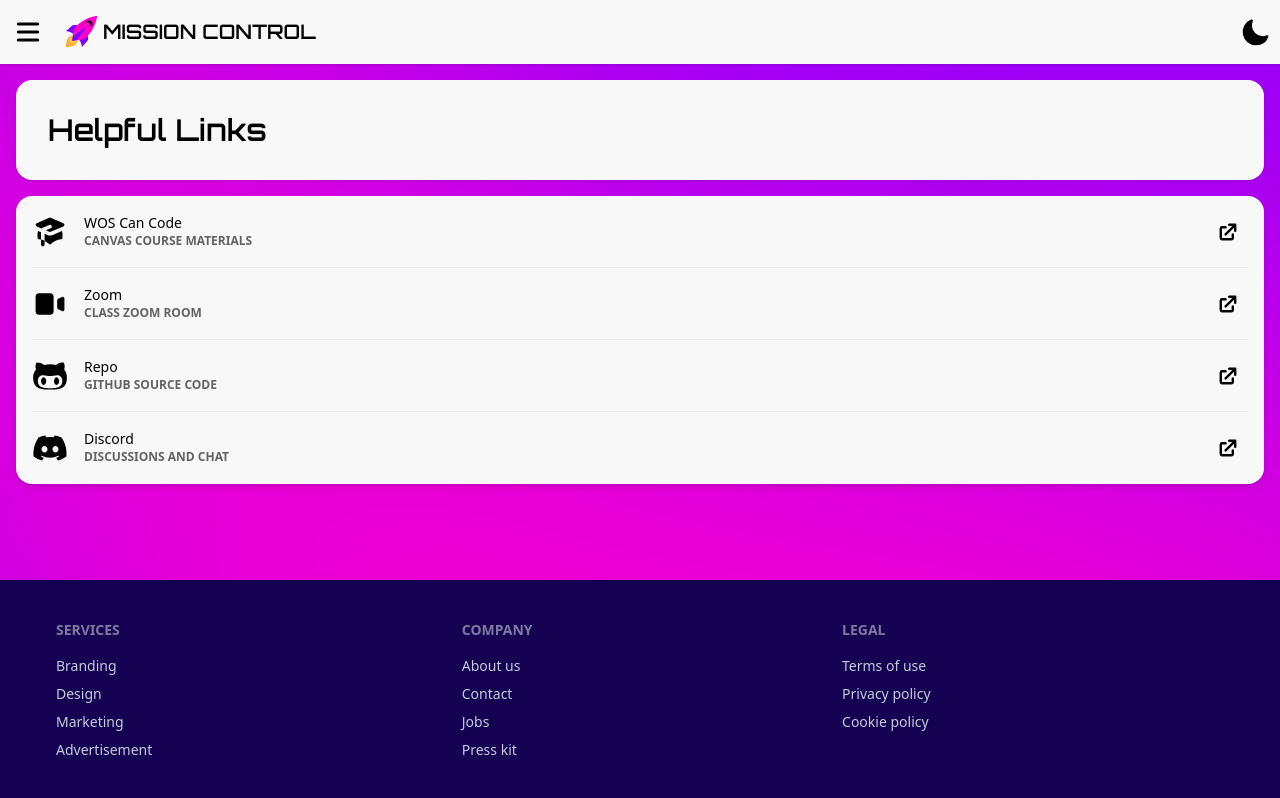
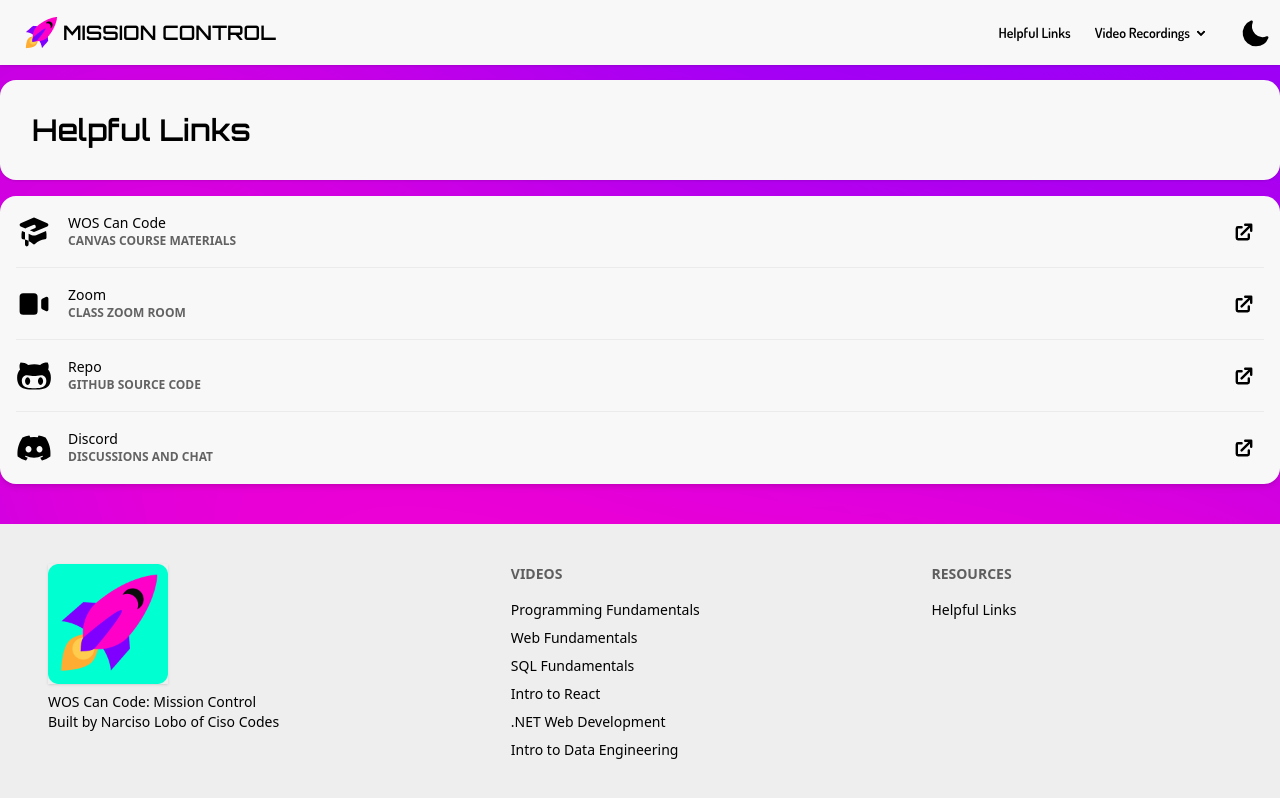
Before and after one commit to narcisolobo/video-site, a Next.js app in the folder next-app/: page /helpful-links in a window 1280 px wide. Built offline with nearby package versions, Linux system fonts and the light colour scheme.

Commit message:
added features and tweaks

```diff
--- a/next-app/src/app/components/layout/drawer.tsx
+++ b/next-app/src/app/components/layout/drawer.tsx
@@ -1,70 +1,6 @@
 import Link from "next/link";
 import { ReactNode } from "react";
-
-const navItems = [
-  {
-    module: "Programming Fundamentals",
-    weeks: [
-      {
-        url: "/modules/programming-fundamentals/week/1",
-        label: "Week 1",
-      },
-    ],
-  },
-  {
-    module: "Web Fundamentals",
-    weeks: [
-      {
-        url: "/modules/web-fundamentals/week/2",
-        label: "Week 2",
-      },
-      { url: "/modules/web-fundamentals/week/3", label: "Week 3" },
-    ],
-  },
-  {
-    module: "SQL Fundamentals",
-    weeks: [
-      {
-        url: "/modules/sql-fundamentals/week/4",
-        label: "Week 4",
-      },
-    ],
-  },
-  {
-    module: "Intro to React",
-    weeks: [
-      {
-        url: "/modules/intro-to-react/week/5",
-        label: "Week 5",
-      },
-      { url: "/modules/intro-to-react/week/6", label: "Week 6" },
-    ],
-  },
-  {
-    module: ".NET Web Development",
-    weeks: [
-      {
-        url: "/modules/.net-web-development/week/7",
-        label: "Week 7",
-      },
-      { url: "/modules/.net-web-development/week/8", label: "Week 8" },
-      { url: "/modules/.net-web-development/week/9", label: "Week 9" },
-      { url: "/modules/.net-web-development/week/10", label: "Week 10" },
-      { url: "/modules/.net-web-development/week/11", label: "Week 11" },
-      { url: "/modules/.net-web-development/week/12", label: "Week 12" },
-    ],
-  },
-  {
-    module: "Intro to Data Engineering",
-    weeks: [
-      {
-        url: "/modules/intro-to-data-engineering/week/13",
-        label: "Week 13",
-      },
-      { url: "/modules/intro-to-data-engineering/week/14", label: "Week 14" },
-    ],
-  },
-];
+import { navItems } from "@/app/data";
 
 interface MenuDrawerProps {
   children: ReactNode;
--- a/next-app/src/app/components/layout/footer.tsx
+++ b/next-app/src/app/components/layout/footer.tsx
@@ -1,27 +1,71 @@
+import Image from "next/image";
+import Link from "next/link";
+
 function Footer() {
   return (
-    <footer className="bg-neutral text-neutral-content p-10">
-      <div className="px-4 md:container md:mx-auto">
+    <footer className="bg-base-200 text-base-content p-10">
+      <div className="px-2 md:container md:mx-auto">
         <div className="footer sm:footer-horizontal">
+          <aside>
+            <Link href="/">
+              <Image
+                src="/apple-touch-icon.png"
+                width={120}
+                height={120}
+                alt="Mission Control"
+                className="shadow"
+              />
+            </Link>
+            <p>
+              WOS Can Code: Mission Control
+              <br />
+              Built by Narciso Lobo of Ciso Codes
+            </p>
+          </aside>
           <nav>
-            <h6 className="footer-title">Services</h6>
-            <a className="link link-hover">Branding</a>
-            <a className="link link-hover">Design</a>
-            <a className="link link-hover">Marketing</a>
-            <a className="link link-hover">Advertisement</a>
+            <h6 className="footer-title">Videos</h6>
+            <Link
+              href="/modules/programming-fundamentals/week/1"
+              className="link link-hover"
+            >
+              Programming Fundamentals
+            </Link>
+            <Link
+              href="/modules/web-fundamentals/week/2"
+              className="link link-hover"
+            >
+              Web Fundamentals
+            </Link>
+            <Link
+              href="/modules/sql-fundamentals/week/4"
+              className="link link-hover"
+            >
+              SQL Fundamentals
+            </Link>
+            <Link
+              href="/modules/intro-to-react/week/5"
+              className="link link-hover"
+            >
+              Intro to React
+            </Link>
+            <Link
+              href="/modules/.net-web-development/week/7"
+              className="link link-hover"
+            >
+              .NET Web Development
+            </Link>
+            <Link
+              href="/modules/intro-to-data-engineering/week/13"
+              className="link link-hover"
+            >
+              Intro to Data Engineering
+            </Link>
           </nav>
           <nav>
-            <h6 className="footer-title">Company</h6>
-            <a className="link link-hover">About us</a>
-            <a className="link link-hover">Contact</a>
-            <a className="link link-hover">Jobs</a>
-            <a className="link link-hover">Press kit</a>
-          </nav>
-          <nav>
-            <h6 className="footer-title">Legal</h6>
-            <a className="link link-hover">Terms of use</a>
-            <a className="link link-hover">Privacy policy</a>
-            <a className="link link-hover">Cookie policy</a>
+            <h6 className="footer-title">Resources</h6>
+            <Link href="/helpful-links" className="link link-hover">
+              Helpful Links
+            </Link>
           </nav>
         </div>
       </div>
--- /dev/null
+++ b/next-app/src/app/components/layout/navbar-menu.tsx
@@ -0,0 +1,45 @@
+import Link from "next/link";
+import { navItems } from "@/app/data";
+
+function NavbarMenu() {
+  return (
+    <ul className="menu menu-horizontal hidden font-sans font-semibold md:flex">
+      <li>
+        <Link href="/helpful-links">Helpful Links</Link>
+      </li>
+      <li>
+        <details>
+          <summary>Video Recordings</summary>
+          <ul className="p-2">
+            <li>
+              {navItems.map((navItem) => (
+                <details
+                  key={navItem.module}
+                  className="bg-base-200 min-w-[12rem] p-2"
+                >
+                  <summary className="cursor-pointer py-1 whitespace-nowrap">
+                    {navItem.module}
+                  </summary>
+                  <ul className="space-y-1 pl-2">
+                    {navItem.weeks.map((week) => (
+                      <li key={week.url}>
+                        <Link
+                          href={week.url}
+                          className="hover:bg-base-300 block rounded px-2 py-1"
+                        >
+                          {week.label}
+                        </Link>
+                      </li>
+                    ))}
+                  </ul>
+                </details>
+              ))}
+            </li>
+          </ul>
+        </details>
+      </li>
+    </ul>
+  );
+}
+
+export default NavbarMenu;
--- a/next-app/src/app/components/layout/navbar.tsx
+++ b/next-app/src/app/components/layout/navbar.tsx
@@ -2,12 +2,13 @@
 import Link from "next/link";
 import { HiMenu } from "react-icons/hi";
 import Image from "next/image";
+import NavbarMenu from "./navbar-menu";
 
 function Navbar() {
   return (
     <div className="navbar bg-base-100 fixed top-0 right-0 left-0 z-40 shadow-sm">
       <div className="flex w-full items-center md:container md:mx-auto">
-        <div className="flex-none">
+        <div className="flex-none md:hidden">
           <label
             htmlFor="my-drawer"
             className="btn btn-square btn-ghost drawer-button"
@@ -29,7 +30,8 @@
             mission control
           </Link>
         </div>
-        <div className="flex-none">
+        <div className="flex flex-none items-center gap-4">
+          <NavbarMenu />
           <ThemeSwitcher />
         </div>
       </div>
--- a/next-app/src/app/components/video-list.tsx
+++ b/next-app/src/app/components/video-list.tsx
@@ -1,12 +1,14 @@
-import { urlFor } from "@/lib/sanity";
-import Image from "next/image";
 import { LectureRecording } from "@/sanity-studio/sanity.types";
+import VideoCard from "./videos/video-card";
+import { groupRecordingsByDay } from "@/utils";
 
 interface VideoListProps {
   recordings: LectureRecording[];
 }
 
 function VideoList({ recordings }: VideoListProps) {
+  const grouped = groupRecordingsByDay(recordings);
+
   if (recordings.length === 0) {
     return (
       <div className="card bg-base-100 shadow">
@@ -18,46 +20,22 @@
   }
 
   return (
-    <div className="grid grid-cols-[repeat(auto-fit,_minmax(380px,_1fr))] gap-4">
-      {recordings.map((r) => (
-        <div
-          key={r._id}
-          className="card bg-base-100 hover:bg-base-200 relative shadow transition-transform duration-200 ease-in-out hover:-translate-x-1 hover:-translate-y-1"
-        >
-          <a
-            href={r.videoUrl}
-            target="_blank"
-            rel="noopener noreferrer"
-            className="absolute inset-0 z-10"
-            aria-label={`Go to video: ${r.title}`}
-          />
-          <figure>
-            {r.thumbnail && (
-              <Image
-                src={urlFor(r.thumbnail).width(500).url()}
-                alt={r.title || "Lecture thumbnail"}
-                width={500}
-                height={340}
-                className="rounded-t-lg"
-                priority={false}
-              />
-            )}
-          </figure>
-          <div className="card-body justify-between p-6">
-            <div className="collapse flex-grow">
-              <input type="checkbox" defaultChecked />
-              <h3 className="card-title collapse-title p-0">{r.title}</h3>
-              <p className="collapse-content p-0">{r.description}</p>
+    <div className="space-y-10">
+      {Object.entries(grouped).map(([day, dayRecordings]) => (
+        <section key={day}>
+          <div className="card bg-base-300 shadow">
+            <div className="card-body">
+              <h2 className="font-display text-base-content mb-4 text-xl font-semibold">
+                {day}
+              </h2>
+              <div className="grid grid-cols-1 gap-4 sm:grid-cols-2 lg:grid-cols-3">
+                {dayRecordings.map((r) => (
+                  <VideoCard key={r._id} recording={r} />
+                ))}
+              </div>
             </div>
-            <a
-              href={r.videoUrl}
-              target="_blank"
-              className="btn btn-sm btn-primary mt-2"
-            >
-              Watch Video
-            </a>
           </div>
-        </div>
+        </section>
       ))}
     </div>
   );
--- /dev/null
+++ b/next-app/src/app/components/videos/video-card.tsx
@@ -0,0 +1,61 @@
+import Image from "next/image";
+import { urlFor } from "@/lib/sanity";
+import { formatDate } from "@/utils";
+import { LectureRecording } from "@/sanity-studio/sanity.types";
+
+interface VideoCardProps {
+  recording: LectureRecording;
+}
+
+function VideoCard({ recording }: VideoCardProps) {
+  return (
+    <div
+      key={recording._id}
+      className="card bg-base-100 hover:bg-base-200 relative shadow transition-transform duration-200 ease-in-out hover:-translate-x-1 hover:-translate-y-1"
+    >
+      <a
+        href={recording.videoUrl}
+        target="_blank"
+        rel="noopener noreferrer"
+        className="absolute inset-0 z-10"
+        aria-label={`Go to video: ${recording.title}`}
+      />
+      <figure>
+        {recording.thumbnail && (
+          <Image
+            src={urlFor(recording.thumbnail).width(500).url()}
+            alt={recording.title || "Lecture thumbnail"}
+            width={500}
+            height={340}
+            className="rounded-t-lg"
+            priority={false}
+          />
+        )}
+      </figure>
+      <div className="card-body justify-between p-6">
+        <div className="collapse flex-grow">
+          <input type="checkbox" defaultChecked />
+          <h3 className="card-title collapse-title p-0">{recording.title}</h3>
+          <p className="collapse-content p-0">{recording.description}</p>
+        </div>
+        <div className="text-base-content/70 flex items-center justify-between text-xs uppercase">
+          <p>
+            week {recording.week}, day {recording.day}
+          </p>
+          <p className="text-right">
+            {recording.date && formatDate(recording.date)}
+          </p>
+        </div>
+        <a
+          href={recording.videoUrl}
+          target="_blank"
+          className="btn btn-sm btn-primary mt-2"
+        >
+          Watch Video
+        </a>
+      </div>
+    </div>
+  );
+}
+
+export default VideoCard;
--- /dev/null
+++ b/next-app/src/app/data/index.ts
@@ -0,0 +1,66 @@
+const navItems = [
+  {
+    module: "Programming Fundamentals",
+    weeks: [
+      {
+        url: "/modules/programming-fundamentals/week/1",
+        label: "Week 1",
+      },
+    ],
+  },
+  {
+    module: "Web Fundamentals",
+    weeks: [
+      {
+        url: "/modules/web-fundamentals/week/2",
+        label: "Week 2",
+      },
+      { url: "/modules/web-fundamentals/week/3", label: "Week 3" },
+    ],
+  },
+  {
+    module: "SQL Fundamentals",
+    weeks: [
+      {
+        url: "/modules/sql-fundamentals/week/4",
+        label: "Week 4",
+      },
+    ],
+  },
+  {
+    module: "Intro to React",
+    weeks: [
+      {
+        url: "/modules/intro-to-react/week/5",
+        label: "Week 5",
+      },
+      { url: "/modules/intro-to-react/week/6", label: "Week 6" },
+    ],
+  },
+  {
+    module: ".NET Web Development",
+    weeks: [
+      {
+        url: "/modules/.net-web-development/week/7",
+        label: "Week 7",
+      },
+      { url: "/modules/.net-web-development/week/8", label: "Week 8" },
+      { url: "/modules/.net-web-development/week/9", label: "Week 9" },
+      { url: "/modules/.net-web-development/week/10", label: "Week 10" },
+      { url: "/modules/.net-web-development/week/11", label: "Week 11" },
+      { url: "/modules/.net-web-development/week/12", label: "Week 12" },
+    ],
+  },
+  {
+    module: "Intro to Data Engineering",
+    weeks: [
+      {
+        url: "/modules/intro-to-data-engineering/week/13",
+        label: "Week 13",
+      },
+      { url: "/modules/intro-to-data-engineering/week/14", label: "Week 14" },
+    ],
+  },
+];
+
+export { navItems };
--- a/next-app/src/app/layout.tsx
+++ b/next-app/src/app/layout.tsx
@@ -30,6 +30,9 @@
     locale: "en_US",
     type: "website",
   },
+  other: {
+    author: "Narciso Lobo",
+  },
 };
 
 interface RootLayoutProps {
@@ -42,7 +45,7 @@
       <body className={`${dosis.variable} ${orbitron.variable} antialiased`}>
         <Navbar />
         <MenuDrawer>
-          <main className="flex-1 px-4 pt-20 pb-4 md:container md:mx-auto">
+          <main className="flex-1 px-4 pt-20 pb-4 md:container md:mx-auto md:px-0">
             {children}
           </main>
           <Footer />
--- a/next-app/src/app/modules/[module]/week/[week]/page.tsx
+++ b/next-app/src/app/modules/[module]/week/[week]/page.tsx
@@ -1,5 +1,5 @@
 import WeekSection from "@/sections/week-section";
-import { kebabToTitleCase } from "@/utils/kebab-to-title-case";
+import { kebabToTitleCase } from "@/utils";
 
 interface WeekPageProps {
   params: Promise<{ module: string; week: string }>;
--- /dev/null
+++ b/next-app/src/utils/format-date.ts
@@ -0,0 +1,17 @@
+function formatDate(dateString: string) {
+  const date = new Date(dateString);
+
+  const options: Intl.DateTimeFormatOptions = {
+    month: "long",
+    day: "numeric",
+    year: "numeric",
+    hour: "numeric",
+    minute: "2-digit",
+    hour12: true,
+    timeZoneName: undefined,
+  };
+
+  return date.toLocaleString("en-US", options).replace(",", " at");
+}
+
+export { formatDate };
--- /dev/null
+++ b/next-app/src/utils/group-recordings-by-day.ts
@@ -0,0 +1,14 @@
+import { LectureRecording } from "@/sanity-studio/sanity.types";
+
+function groupRecordingsByDay(recordings: LectureRecording[]) {
+  const formatter = new Intl.DateTimeFormat("en-US", { weekday: "long" });
+
+  return recordings.reduce<Record<string, LectureRecording[]>>((acc, r) => {
+    const key = r.date ? formatter.format(new Date(r.date)) : "Unknown Day";
+    if (!acc[key]) acc[key] = [];
+    acc[key].push(r);
+    return acc;
+  }, {});
+}
+
+export { groupRecordingsByDay };
--- /dev/null
+++ b/next-app/src/utils/index.ts
@@ -0,0 +1,5 @@
+import { formatDate } from "./format-date";
+import { groupRecordingsByDay } from "./group-recordings-by-day";
+import { kebabToTitleCase } from "./kebab-to-title-case";
+
+export { formatDate, groupRecordingsByDay, kebabToTitleCase };
```
